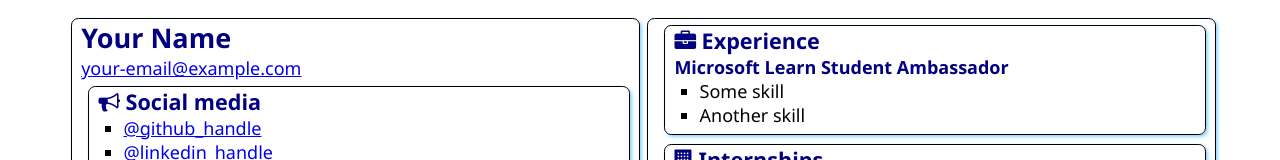
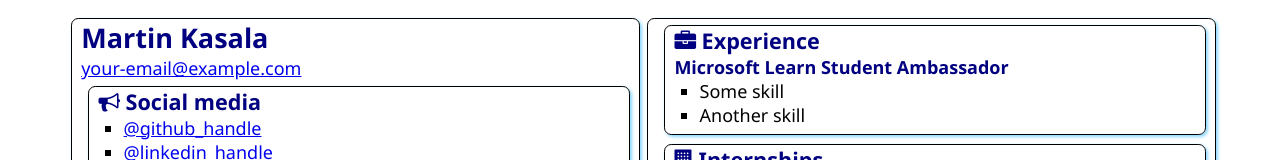
Before and after one commit to Martinkasala/SATechnicalOnboarding, a plain HTML site: page src/index.html in a window 1280 px wide. Shown: the top 160 px of the page. Drawn offline with Linux system fonts and the light colour scheme.

Commit message:
Update index.html

```diff
--- a/src/index.html
+++ b/src/index.html
@@ -12,7 +12,7 @@
 <body>
     <main>
         <article class="box">
-            <h1>Your Name</h1>
+            <h1>Martin Kasala</h1>
             <div><a href="mailto:your.email@example.com">your-email@example.com</a></div>
 
             <section class="box">
```
